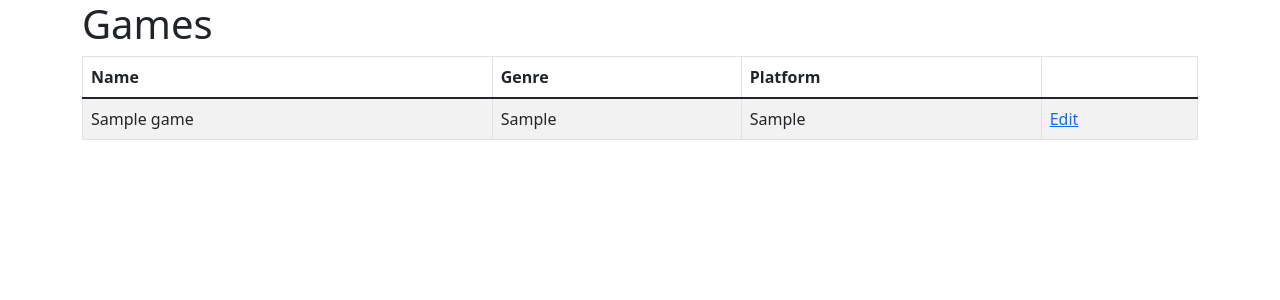
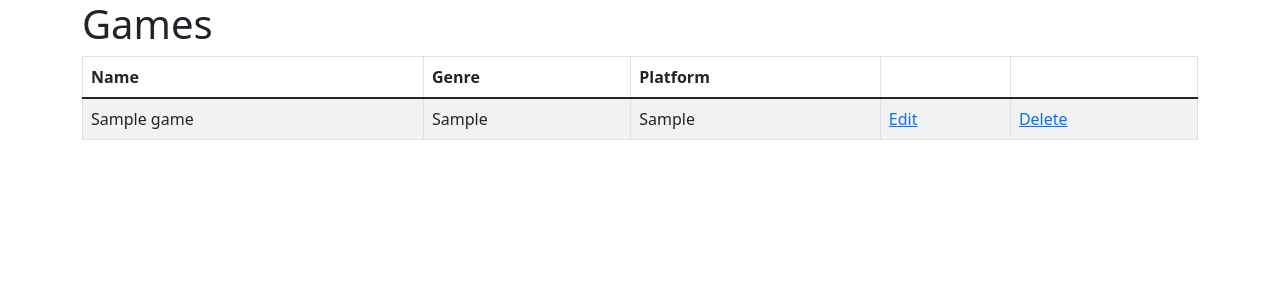
Before and after one commit to LucasRaimundo/flask-alura, a Flask app: page / in a window 1280 px wide. Shown: the top 300 px of the page. Run offline with Flask 3, Linux system fonts and the light colour scheme; tables that the repository leaves empty hold one stand-in row (values such as "Sample post"); some libraries are stand-ins or nearby versions.

Commit message:
deleting game

```diff
--- a/templates/lista.html
+++ b/templates/lista.html
@@ -7,6 +7,7 @@
                <th>Genre</th>
                <th>Platform</th>
                <th></th>
+               <th></th>
             </tr>
         </thead>
         <tbody>
@@ -15,7 +16,10 @@
               <td>{{game.name}}</td>
               <td>{{game.genre}}</td>
               <td>{{game.platform}}</td>
-              <td><a href="{{ url_for('update', id=game.id) }}">Edit</a></td>
+              <td>
+               <a href="{{ url_for('update', id=game.id) }}">Edit</a>
+            </td>
+            <td><a href="{{ url_for('delete', id=game.id)}}">Delete</a></td>
            </tr>
             {% endfor %}
         </tbody>
--- a/views.py
+++ b/views.py
@@ -52,6 +52,19 @@ def update_game():
 
    return redirect(url_for('home'))
 
+@app.route('/delete/<int:id>')
+def delete(id):
+    if 'log_user' not in session or session['log_user'] == None:
+        flash('You need to be logged in to delete a game!')
+        return redirect(url_for('login'))
+
+    game = Games.query.filter_by(id=id).first()
+    db.session.delete(game)
+    db.session.commit()
+    flash('Game deleted successfully!')
+
+    return redirect(url_for('home'))
+
 @app.route('/login')
 def login():
     next = request.args.get('next')
```
